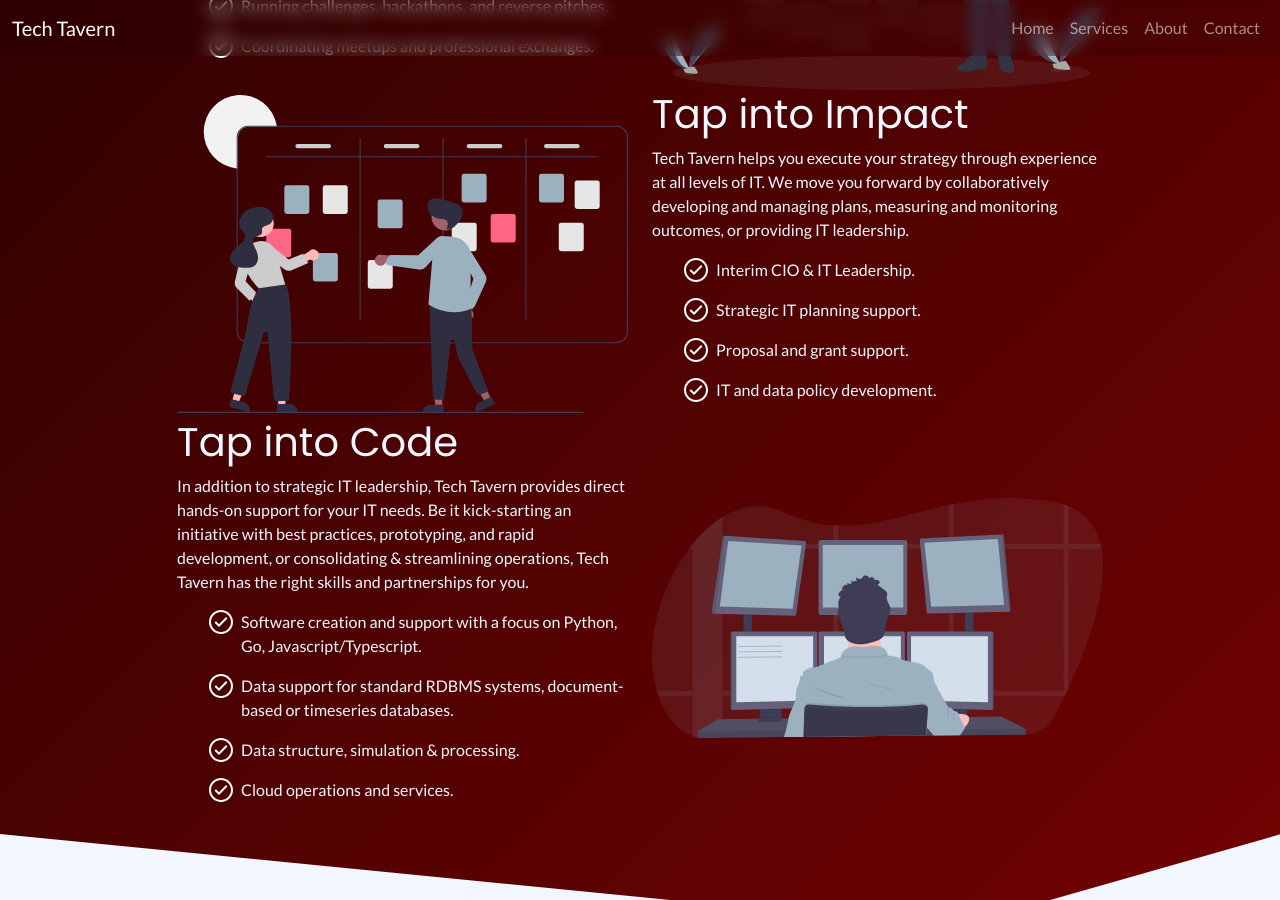
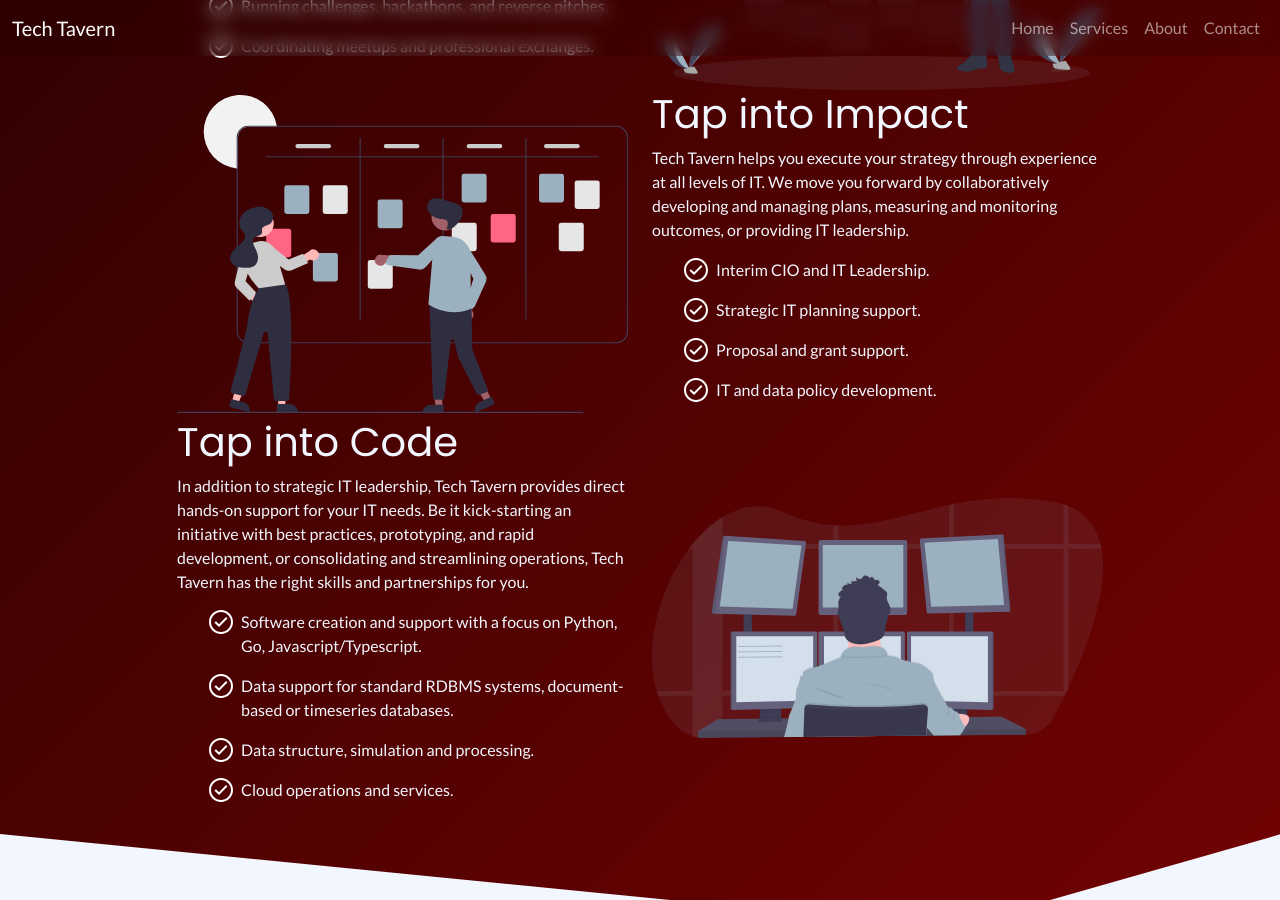
Before and after one commit to TechTavern/techtavern.github.io, a Jekyll site: the page built from index.md, in a window 1280 px wide and 900 px high, scrolled down 1876 px. Built offline with Jekyll 4.4.1, drawn with Linux system fonts in a browser that asks for light colours; some of the changed text lies outside the part shown.

Commit message:
tweaked some language

```diff
--- a/_includes/services.html
+++ b/_includes/services.html
@@ -23,7 +23,7 @@
         Tech Tavern helps you execute your strategy through experience at all levels of IT. We move you forward by collaboratively developing and managing plans, measuring and monitoring outcomes, or providing IT leadership.
       </p>
       <ul>
-        <li>Interim CIO & IT Leadership.</li>
+        <li>Interim CIO and IT Leadership.</li>
         <li>Strategic IT planning support.</li>
         <li>Proposal and grant support.</li>
         <li>IT and data policy development.</li>
@@ -31,11 +31,11 @@
     </div>
     <div class="col-md-5" data-aos="fade-right">
       <h1>Tap into Code</h1>
-      <p>In addition to strategic IT leadership, Tech Tavern provides direct hands-on support for your IT needs. Be it kick-starting an initiative with best practices, prototyping, and rapid development, or consolidating & streamlining operations, Tech Tavern has the right skills and partnerships for you.</p>
+      <p>In addition to strategic IT leadership, Tech Tavern provides direct hands-on support for your IT needs. Be it kick-starting an initiative with best practices, prototyping, and rapid development, or consolidating and streamlining operations, Tech Tavern has the right skills and partnerships for you.</p>
       <ul>
         <li>Software creation and support with a focus on Python, Go, Javascript/Typescript.</li>
         <li>Data support for standard RDBMS systems, document-based or timeseries databases.</li>
-        <li>Data structure, simulation & processing.</li>
+        <li>Data structure, simulation and processing.</li>
         <li>Cloud operations and services.</li>
       </ul>
     </div>
--- a/_layouts/home.html
+++ b/_layouts/home.html
@@ -84,7 +84,7 @@ layout: default
               </svg>
             </div>
             <h3>Impact</h3>
-            <p>Delivering returns on IT strategies can be elusive without the right planning.  It takes talented technical leadership with the right mix of experience and expertise. We help you achieve maximum impact.</p>
+            <p>Delivering returns on IT strategies can be difficult without the right planning.  It takes talented technical leadership with the right mix of experience and expertise. We help you achieve maximum impact.</p>
           </div>
           <div class="col-md-4">
             <div class="icon gradient mb-4">
```
